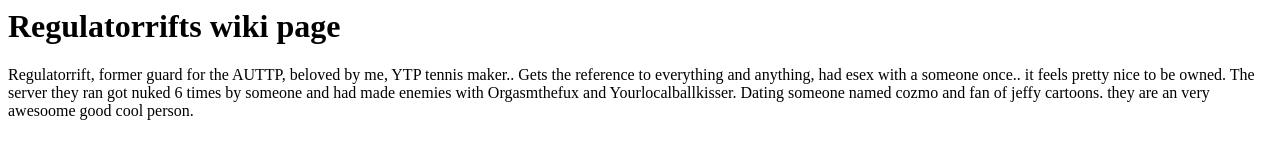
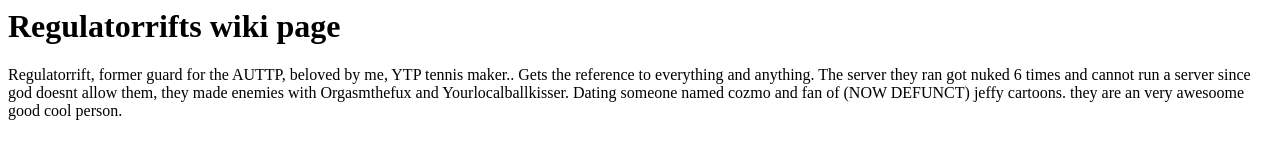
Before and after one commit to 200botalt/200botalt.github.io, a plain HTML site: page wiki/regulatorrift.html in a window 1280 px wide. Drawn offline with Linux system fonts and the light colour scheme.

Commit message:
Update regulatorrift.html

```diff
--- a/wiki/regulatorrift.html
+++ b/wiki/regulatorrift.html
@@ -1,6 +1,6 @@
 <html>
   <body>
     <h1> Regulatorrifts wiki page</h1>
-   <p> Regulatorrift, former guard for the AUTTP, beloved by me, YTP tennis maker.. Gets the reference to everything and anything, had esex with a someone once.. it feels pretty nice to be owned. The server they ran got nuked 6 times by someone and had made enemies with Orgasmthefux and Yourlocalballkisser. Dating someone named cozmo and fan of jeffy cartoons. they are an very awesoome good cool person.</p>
+   <p> Regulatorrift, former guard for the AUTTP, beloved by me, YTP tennis maker.. Gets the reference to everything and anything. The server they ran got nuked 6 times and cannot run a server since god doesnt allow them, they made enemies with Orgasmthefux and Yourlocalballkisser. Dating someone named cozmo and fan of (NOW DEFUNCT) jeffy cartoons. they are an very awesoome good cool person.</p>
  </body>
 </html>
```
